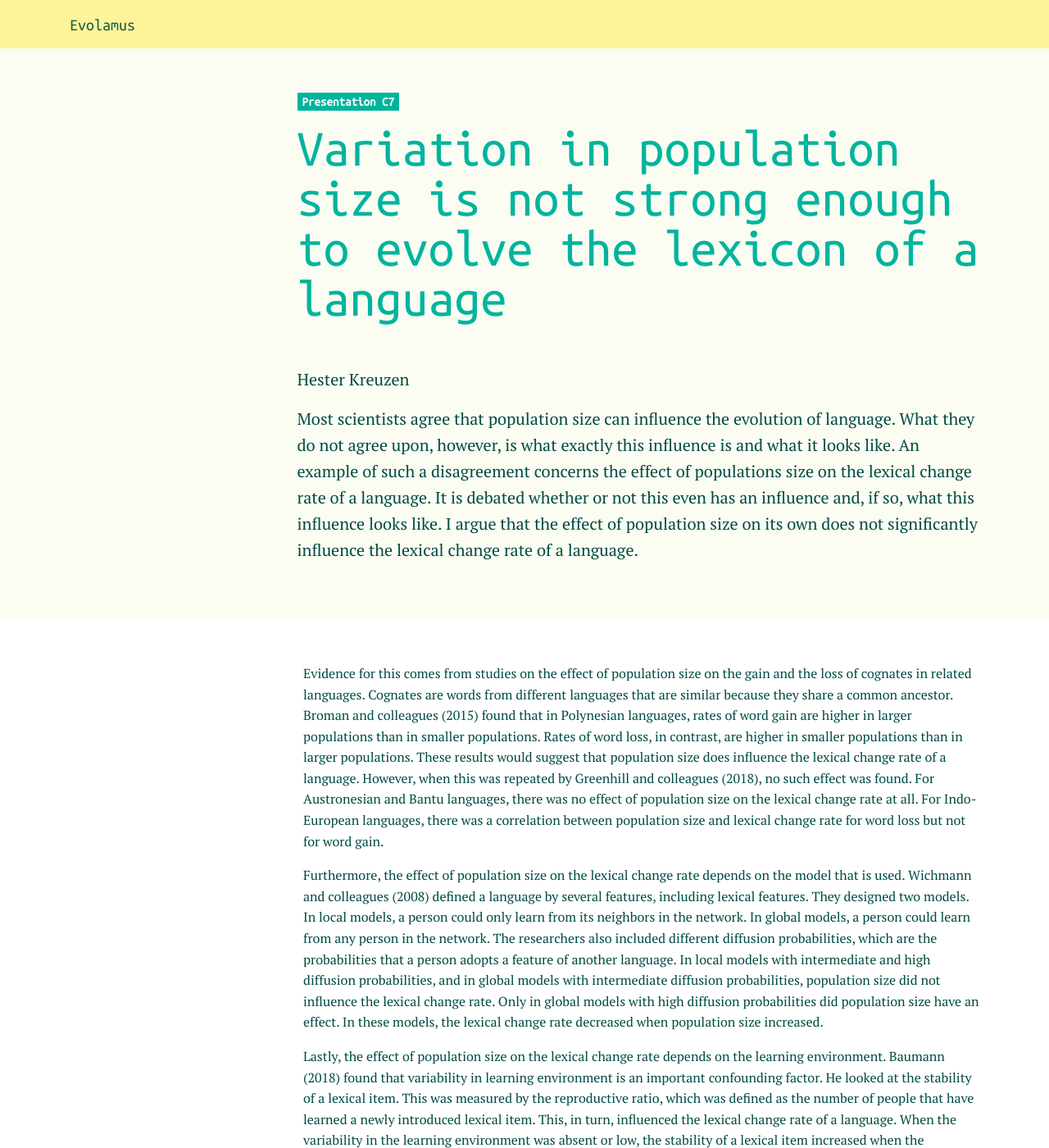
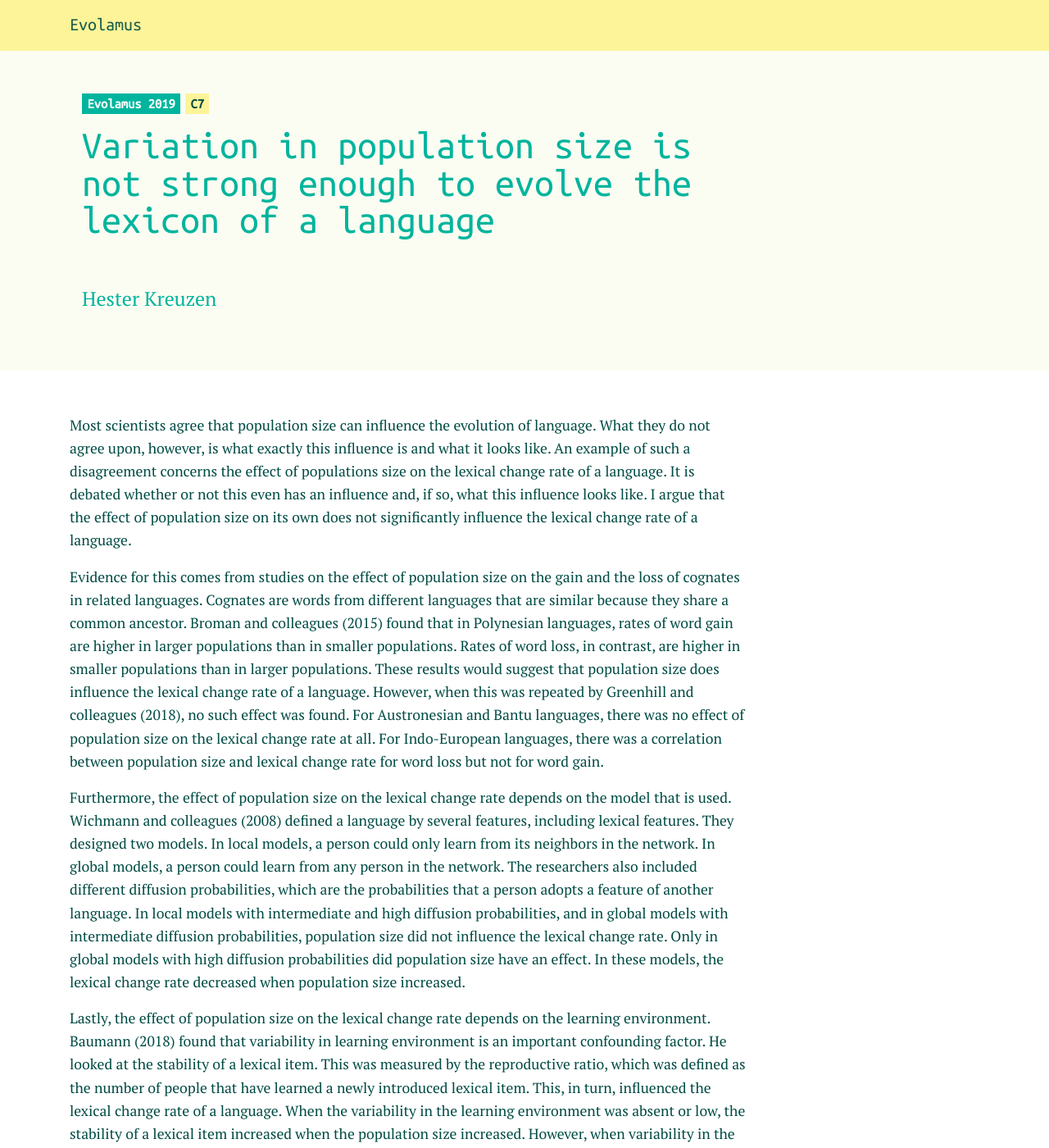
Before and after one commit to clclab/evolamus, a Jekyll site: the page built from _abstracts/2019/2019-kreuzen.md, in a window 1280 px wide and 1400 px high. Shown: the whole window at 82% size. Built offline with Jekyll 4.4.1, drawn with Linux system fonts in a browser that asks for light colours; some of the changed text lies outside the part shown.

Commit message:
update layout

```diff
--- a/_layouts/abstract.html
+++ b/_layouts/abstract.html
@@ -14,49 +14,53 @@ layout: default
 <article class="blog">
   <div class="lab-header bg-light">
 		<div class="container">
-			<header class="offset-lg-3 py-5 lead my-5">
-        {% if page.session %}<p class="badge badge-primary">Presentation {{ page.session }}{{page.number}}</p>{% endif %}
+			<header class="py-5 lead my-5 col-lg-9">
+        {% if page.edition %}<p class="badge badge-primary">Evolamus {{ page.edition }}</p>{% endif %}
+        {% if page.session %}<p class="badge badge-secondary">{{ page.session }}{{page.number}}</p>{% endif %}
         {% if page.title %}<h1 class="display-1 text-primary">{{ page.title }}</h1>{% endif %}
         {% if page.subtitle %}<p class="subtitle">{{ page.subtitle }}</p>{% endif %}
-				<p class="author mt-5">
-          {{ page.author }}
-        </p>
-        <div class="lead">
-            {{ page.excerpt }}
-        </div>
+				<p class="author mt-5 text-primary">{{ page.author }}</p>
+
 			</header>
 		</div>
   </div>
 
   <div class="container">
     <div class="row">
-      <div class="col-lg-3 sticky-top sidebar-left d-none d-lg-block d-xl-block pt-3">
-      </div>
       <div class="col-lg-9 content">
-        {{ content | remove: page.excerpt }}
+        {{ content }}
       </div>
     </div>
   </div>
 
   <footer class="bg-light">
     <div class="container">
-      <div class="offset-lg-3 py-5 mt-5 text-muted small">
-        {% if page.licence == 'cc' %}
-        <p>
-          <a rel="license" href="http://creativecommons.org/licenses/by-nc-sa/4.0/">
-            <img alt="Creative Commons License" style="border-width:0" src="https://i.creativecommons.org/l/by-nc-sa/4.0/88x31.png" />
-          </a><br />
-          This work is licensed under a <a rel="license" href="http://creativecommons.org/licenses/by-nc-sa/4.0/">Creative Commons Attribution-NonCommercial-ShareAlike 4.0 International License</a>.
-        </p>
-        {% endif %}
-        <p>
-          <strong>Author contributions.</strong> {{ page.credits }}
-        </p>
-        <nav class="nav">
+      <div class="py-5 col-lg-9">
+        {% assign sessions = "A,B,C,D" | split: "," %}
+        {% assign abstracts = site.abstracts | where: "published", "true" | where: "edition", page.edition | where: "session", page.session | sort: "number" %}
+
+        {% for abstract in abstracts %}
+          {% assign next = page.number | plus: 1 %}
+          {% assign previous = page.number | minus: 1 %}
+            {% if abstract.number == previous %}
+            <a class="btn btn-primary" href="{{ abstract.url | prepend: site.baseurl}}">
+              &lt; {{abstract.session}}{{abstract.number}}. {{ abstract.author }}
+            </a>
+            {% endif %}
+
+            {% if abstract.number == next %}
+            <a class="btn btn-primary float-right" href="{{ abstract.url | prepend: site.baseurl}}">
+              {{abstract.session}}{{abstract.number}}. {{ abstract.author }} &gt;
+            </a>
+            {% endif %}
+        {% endfor %}
+      </div>
+      <!-- <div class="offset-lg-3 py-5 mt-5 text-muted small"> -->
+        <!-- <nav class="nav">
           <a class="nav-link pl-0" href="{{ site.url }}">View all clc<strong>labs</strong></a>
           <a class="nav-link" href="{{ site.github }}/tree/master/_labs/{{ page.slug }}" target="_blank">This lab on GitHub</a>
           <a class="nav-link" href="http://illc.uva.nl/clclab/">clclab</a>
-        </nav>
+        </nav> -->
       </div>
     </div>
   </footer>
--- a/assets/_scss/_typography.scss
+++ b/assets/_scss/_typography.scss
@@ -47,3 +47,10 @@ body {
 	counter-increment: sectioncounter;
 	opacity: .3;
 }
+
+.subtitle {
+	font-size: 2rem;;
+}
+.author {
+	font-size: 1.5rem;
+}
--- a/assets/_scss/_variables.scss
+++ b/assets/_scss/_variables.scss
@@ -29,9 +29,9 @@ $headings-font-family: $font-family-monospace;
 $display-line-height: .95;
 // $headings-margin-bottom: 2*$spacer;
 
-$font-size-base: 1rem; // Assumes the browser default, typically `16px`
+$font-size-base: 1.1rem; // Assumes the browser default, typically `16px`
 $h2-font-size: $font-size-base * 1.5;
 $h3-font-size: $font-size-base * 1.25;
 $h4-font-size: $font-size-base * 1;
 
-$display1-size: 4rem;
+$display1-size: 3rem;
```
